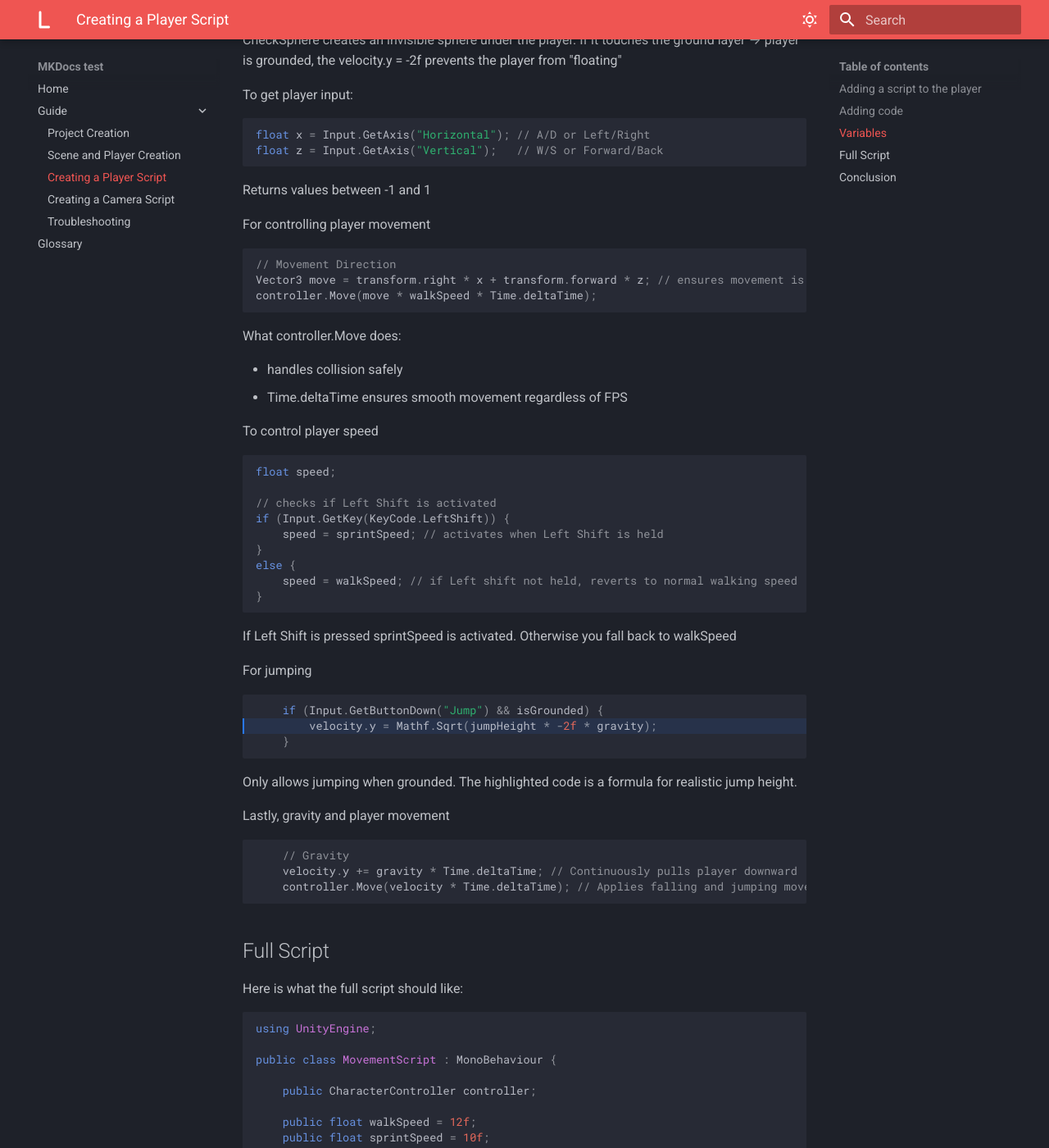
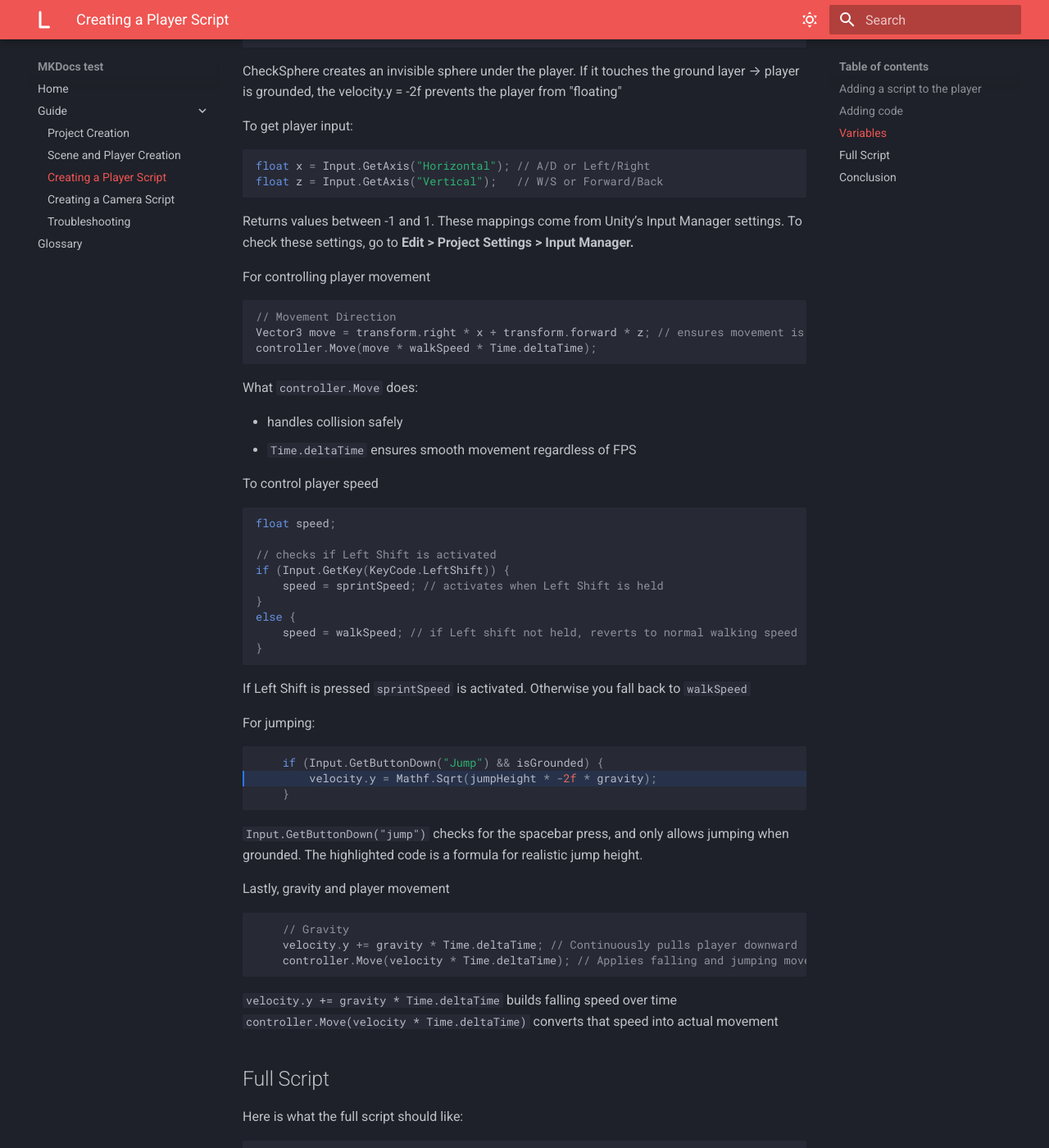
Before and after one commit to Lyra-is-confused/material-for-MKDocs-testing, an MkDocs documentation site: the page built from docs/player-script.md, in a window 1280 px wide and 1400 px high, scrolled down 3774 px. Shown: the whole window at 82% size. Built offline with MkDocs 1.6.1 and Material for MkDocs 9.7.7, drawn with Linux system fonts in a browser that asks for light colours; some of the changed text lies outside the part shown.

Commit message:
add few more explanations to player-script.md, add typography convention to index.md

````diff
--- a/docs/player-script.md
+++ b/docs/player-script.md
@@ -96,7 +98,8 @@ To get player input:
 float x = Input.GetAxis("Horizontal"); // A/D or Left/Right
 float z = Input.GetAxis("Vertical");   // W/S or Forward/Back
 ```
-Returns values between -1 and 1
+Returns values between -1 and 1.
+These mappings come from Unity’s Input Manager settings. To check these settings, go to **Edit > Project Settings > Input Manager.**
 
 For controlling player movement
 
@@ -107,10 +110,10 @@ Vector3 move = transform.right * x + transform.forward * z; // ensures movement
 controller.Move(move * walkSpeed * Time.deltaTime);
 ```
 
-What controller.Move does:
+What `controller.Move` does:
 
 - handles collision safely
-- Time.deltaTime ensures smooth movement regardless of FPS
+- `Time.deltaTime` ensures smooth movement regardless of FPS
 
 To control player speed
 
@@ -125,9 +128,9 @@ else {
     speed = walkSpeed; // if Left shift not held, reverts to normal walking speed
 }
 ```
-If Left Shift is pressed sprintSpeed is activated. Otherwise you fall back to walkSpeed
+If Left Shift is pressed `sprintSpeed` is activated. Otherwise you fall back to `walkSpeed`
 
-For jumping
+For jumping:
 
 ```csharp hl_lines="2"
 
@@ -136,7 +139,7 @@ For jumping
     }
 
 ```
-Only allows jumping when grounded. The highlighted code is a formula for realistic jump height.
+`Input.GetButtonDown("jump")` checks for the spacebar press, and only allows jumping when grounded. The highlighted code is a formula for realistic jump height.
 
 Lastly, gravity and player movement
 
@@ -145,10 +148,14 @@ Lastly, gravity and player movement
     velocity.y += gravity * Time.deltaTime; // Continuously pulls player downward
     controller.Move(velocity * Time.deltaTime); // Applies falling and jumping movement separately
 ```
+`velocity.y += gravity * Time.deltaTime` builds falling speed over time
+`controller.Move(velocity * Time.deltaTime)` converts that speed into actual movement
 
 ## Full Script
 Here is what the full script should like:
 ```csharp
+using System.Collections;
+using System.Collections.Generic;
 using UnityEngine;
 
 public class MovementScript : MonoBehaviour {
````
Also changed, not shown: other parts of docs/player-script.md (+2 -0 lines), docs/index.md (+8 -3 lines).
